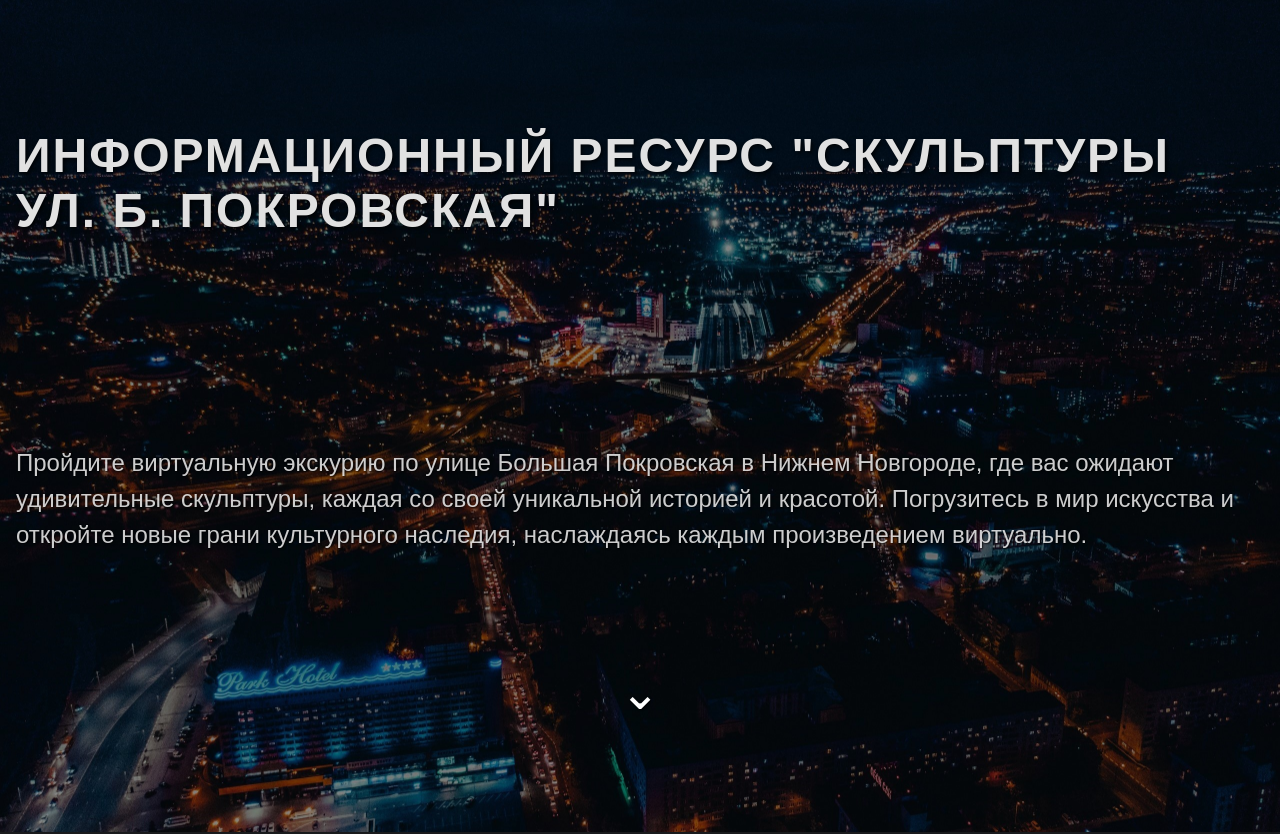
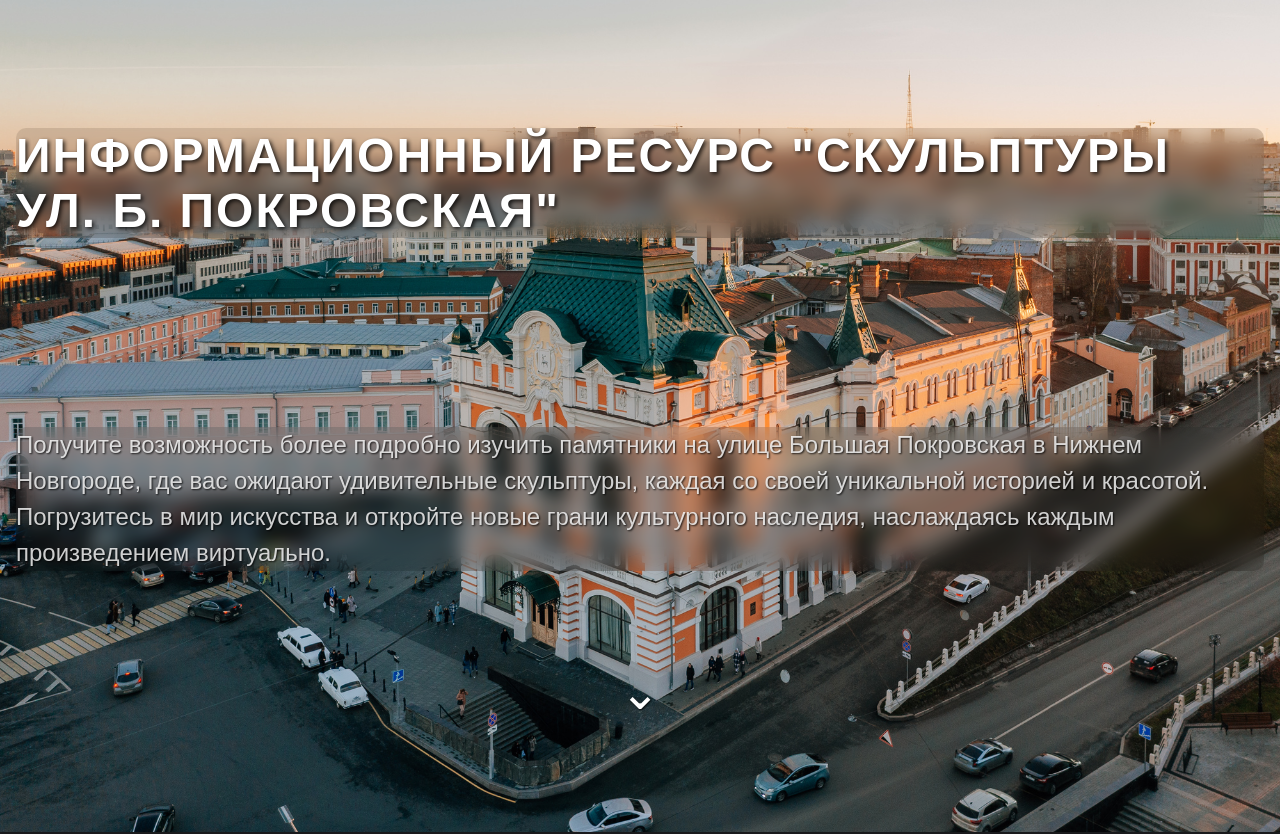
Before and after one commit to kreal2k/Frooooont, a React (Create React App) app: page / in a window 1280 px wide. Shown: the top 834 px of the page. Built offline with nearby package versions, Linux system fonts and the light colour scheme.

Commit message:
header, footer

```diff
--- a/public/index.html
+++ b/public/index.html
@@ -3,8 +3,7 @@
   <head>
     <meta charset="utf-8" />
     <link rel="icon" href="%PUBLIC_URL%/favicon.ico" />
-    <meta name="viewport" content="width=device-width, initial-scale=1" />
-    <meta name="theme-color" content="#000000" />
+
     <meta
       name="description"
       content="Web site created using create-react-app"
@@ -24,7 +23,7 @@
       work correctly both with client-side routing and a non-root public URL.
       Learn how to configure a non-root public URL by running `npm run build`.
     -->
-    <title>ОКН НН</title>
+    <title>Скульптуры НН</title>
   </head>
   <body>
     <noscript>BRUH SHEEESH.</noscript>
--- a/src/App.module.css
+++ b/src/App.module.css
@@ -97,7 +97,7 @@ body {
 
 .modal-content {
   /* animation: jumpOut 0.5s ease; */
-  text-align: left;
+  text-align: justify;
   padding: 5px;
   border-radius: 8px;
   max-width: 800px;
@@ -131,7 +131,7 @@ body {
   color: #fff;
   font-size: 14px;
   line-height: 1.5;
-  text-align: center;
+  text-align: justify;
   max-width: 100%; /* Ограничиваем максимальную ширину текста */
   margin: 0 auto; /* Центрируем текст */
 }
--- a/src/Footer.module.css
+++ b/src/Footer.module.css
@@ -37,3 +37,8 @@
     color: #fff;
     text-decoration: none;
 }
+
+.footer a {
+    color: #fff;
+    text-decoration: none;
+}
--- a/src/Header.js
+++ b/src/Header.js
@@ -2,7 +2,7 @@
 import React from 'react';
 import styles from './Header.module.css';
 
-import blurryBackground from './images/nn2.jpg';
+import blurryBackground from './images/minin.jpg';
 
 function Header() {
     const handleScrollDown = () => {
@@ -12,7 +12,7 @@ function Header() {
     return (
         <header className={styles.header} style={{backgroundImage: `url(${blurryBackground})`}}>
             <h1>Информационный ресурс "Скульптуры ул. Б. Покровская"</h1>
-            <p className={styles.additionalText}>Пройдите виртуальную экскурию по улице Большая Покровская в Нижнем Новгороде, где вас ожидают удивительные скульптуры, каждая со своей уникальной историей и красотой. Погрузитесь в мир искусства и откройте новые грани культурного наследия, наслаждаясь каждым произведением виртуально.</p>
+            <p className={styles.additionalText}>Получите возможность более подробно изучить памятники на улице Большая Покровская в Нижнем Новгороде, где вас ожидают удивительные скульптуры, каждая со своей уникальной историей и красотой. Погрузитесь в мир искусства и откройте новые грани культурного наследия, наслаждаясь каждым произведением виртуально.</p>
             <a href="#main-content" className={styles["scroll-down"]} onClick={handleScrollDown}>
                 &#8964;
             </a>
--- a/src/Header.module.css
+++ b/src/Header.module.css
@@ -2,7 +2,7 @@
     position: relative;
     background-size: cover;
     background-position: center;
-    color: rgb(225, 225, 225);
+    color: rgb(255, 255, 255);
     text-align: left;
     font-size: 1.5rem;
     text-shadow: 1px 1px 2px rgba(0, 0, 0, 0.8);
@@ -32,6 +32,9 @@
         text-transform: uppercase;
         letter-spacing: 2px;
         text-shadow: 2px 2px 4px rgba(0, 0, 0, 0.8);
+        background: rgba(0, 0, 0, 0.1);
+        backdrop-filter: blur(10px);
+        border-radius: 10px;
     }
 
     .additionalText {
@@ -39,6 +42,9 @@
         line-height: 1.5;
         color: rgba(255, 255, 255, 0.8);
         animation: fadeIn 2s; /* Анимация при первой загрузке */
+        background: rgba(0, 0, 0, 0.1);
+        backdrop-filter: blur(10px);
+        border-radius: 10px;
     }
 
     .scroll-down {
@@ -80,3 +86,8 @@
             transform: translateY(-10px);
         }
     }
+
+      @font-face {
+        font-family: 'Playfair Display', serif;
+        src: url('https://fonts.googleapis.com/css2?family=Playfair+Display:ital,wght@0,400..900;1,400..900&display=swap') format('woff'); /* указать путь к вашему шрифту и формат */
+      }
--- a/src/footer.js
+++ b/src/footer.js
@@ -7,12 +7,12 @@ function Footer() {
         <footer className={styles.footer}>
             <div className={styles.footerContent}>
                 <h1>Скульптуры ул. Б. Покровская</h1>
-                <p>prod by kreal2k</p>
+                <a href="https://t.me/kreal2k" target='_blank'>prod by kreal2k</a>
                 <nav>
                     <ul>
                         <li><a href="#about">О проекте</a></li>
-                        <li><a href="#sculptures">Скульптуры</a></li>
-                        <li><a href="#contact">Контакты</a></li>
+                        <li><a href="https://yandex.ru/maps/47/nizhny-novgorod/geo/bolshaya_pokrovskaya_ulitsa/8003255/?ll=43.995227%2C56.318437&z=15.8" target='_blank'>Скульптуры</a></li>
+                        <li><a href="https://www.nntu.ru/" target='_blank'>Контакты</a></li>
                     </ul>
                 </nav>
             </div>
```
Also changed, not shown: src/images/minin.jpg (added), 1 other file (tests, documents, lock files or other folders).
